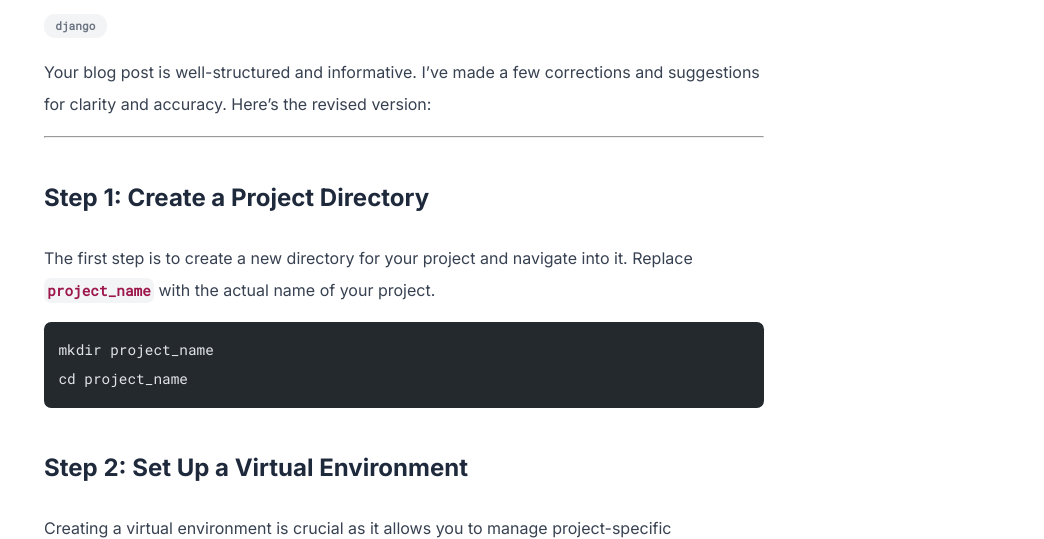
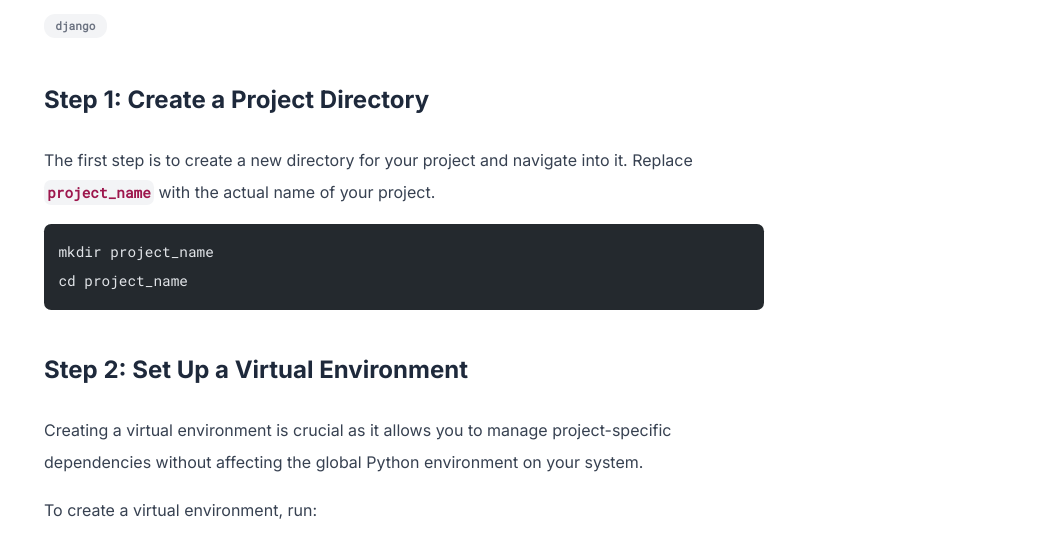
Before and after one commit to SonQBChau/sonqbchau.github.io, an Astro site: page /posts/install-django in a window 1280 px wide. Shown: the part 263-802 px from the top of the page, without its empty margins (236-1280 px from the left). Built offline with nearby package versions, Linux system fonts and the light colour scheme; Astro itself is replaced by a stand-in of ours; code samples lack their colours.

Commit message:
Update install-django.md

```diff
--- a/src/pages/posts/install-django.md
+++ b/src/pages/posts/install-django.md
@@ -4,10 +4,6 @@ title: 'How to install Django for development on MacOS'
 published: 'March 27 2023'
 modified: 'March 04 2024'
 tags: [django]
----
-
-Your blog post is well-structured and informative. I've made a few corrections and suggestions for clarity and accuracy. Here's the revised version:
-
 ---
 
 ## Step 1: Create a Project Directory
```
